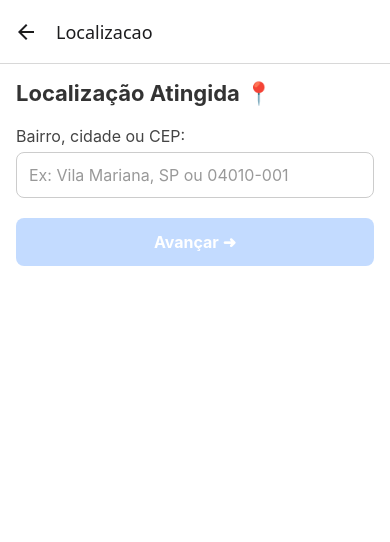
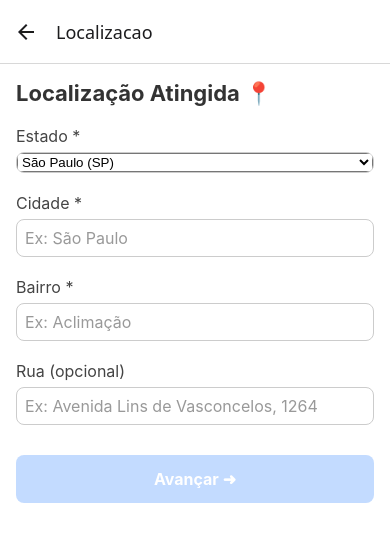
Before and after one commit to LuccaTamb/gs_mobile, a React Native app: screen /Localizacao in a window 390 px wide. Shown: the top 542 px of the page. Built offline with nearby package versions, Linux system fonts and the light colour scheme.

Commit message:
Separando campos de localização

```diff
--- a/src/screens/Localizacao.tsx
+++ b/src/screens/Localizacao.tsx
@@ -5,43 +5,107 @@ import {
     TextInput,
     TouchableOpacity,
     StyleSheet,
-    Alert
+    Alert,
+    Platform
 } from 'react-native';
+import { Picker } from '@react-native-picker/picker';
 import { useNavigation } from '@react-navigation/native';
 
 export default function Localizacao() {
-    const [local, setLocal] = useState('');
+    const [estado, setEstado] = useState('SP');
+    const [cidade, setCidade] = useState('');
+    const [bairro, setBairro] = useState('');
+    const [rua, setRua] = useState('');
+
     const navigation = useNavigation<any>();
 
     const irParaTempo = () => {
-        if (local.trim() === '') {
-            Alert.alert('Campo obrigatório', 'Por favor, informe a localização');
+        if (!cidade.trim() || !bairro.trim()) {
+            Alert.alert('Campos obrigatórios', 'Por favor, preencha pelo menos a cidade e o bairro');
             return;
         }
 
-        navigation.navigate('Tempo', { local });
+        const localCompleto = `${estado} - ${cidade.trim()} - ${bairro.trim()}` +
+                             (rua.trim() ? ` - ${rua.trim()}` : '');
+
+        navigation.navigate('Tempo', { local: localCompleto });
     };
 
     return (
         <View style={styles.container}>
             <Text style={styles.titulo}>Localização Atingida 📍</Text>
-            <Text style={styles.label}>Bairro, cidade ou CEP:</Text>
 
+            <Text style={styles.label}>Estado *</Text>
+            <View style={styles.pickerContainer}>
+                <Picker
+                    selectedValue={estado}
+                    onValueChange={(itemValue) => setEstado(itemValue)}
+                    style={styles.picker}
+                >
+                    <Picker.Item label="Acre (AC)"                value="AC" />
+                    <Picker.Item label="Alagoas (AL)"             value="AL" />
+                    <Picker.Item label="Amapá (AP)"               value="AP" />
+                    <Picker.Item label="Amazonas (AM)"            value="AM" />
+                    <Picker.Item label="Bahia (BA)"               value="BA" />
+                    <Picker.Item label="Ceará (CE)"               value="CE" />
+                    <Picker.Item label="Distrito Federal (DF)"    value="DF" />
+                    <Picker.Item label="Espírito Santo (ES)"      value="ES" />
+                    <Picker.Item label="Goiás (GO)"               value="GO" />
+                    <Picker.Item label="Maranhão (MA)"            value="MA" />
+                    <Picker.Item label="Mato Grosso (MT)"         value="MT" />
+                    <Picker.Item label="Mato Grosso do Sul (MS)"  value="MS" />
+                    <Picker.Item label="Minas Gerais (MG)"        value="MG" />
+                    <Picker.Item label="Pará (PA)"                value="PA" />
+                    <Picker.Item label="Paraíba (PB)"             value="PB" />
+                    <Picker.Item label="Paraná (PR)"              value="PR" />
+                    <Picker.Item label="Pernambuco (PE)"          value="PE" />
+                    <Picker.Item label="Piauí (PI)"               value="PI" />
+                    <Picker.Item label="Rio de Janeiro (RJ)"      value="RJ" />
+                    <Picker.Item label="Rio Grande do Norte (RN)" value="RN" />
+                    <Picker.Item label="Rio Grande do Sul (RS)"   value="RS" />
+                    <Picker.Item label="Rondônia (RO)"            value="RO" />
+                    <Picker.Item label="Roraima (RR)"             value="RR" />
+                    <Picker.Item label="Santa Catarina (SC)"      value="SC" />
+                    <Picker.Item label="São Paulo (SP)"           value="SP" />
+                    <Picker.Item label="Sergipe (SE)"             value="SE" />
+                    <Picker.Item label="Tocantins (TO)"           value="TO" />
+                </Picker>
+            </View>
+
+            <Text style={styles.label}>Cidade *</Text>
             <TextInput
                 style={styles.input}
-                value={local}
-                onChangeText={setLocal}
-                placeholder="Ex: Vila Mariana, SP ou 04010-001"
+                value={cidade}
+                onChangeText={setCidade}
+                placeholder="Ex: São Paulo"
+                placeholderTextColor="#999"
+            />
+
+            <Text style={styles.label}>Bairro *</Text>
+            <TextInput
+                style={styles.input}
+                value={bairro}
+                onChangeText={setBairro}
+                placeholder="Ex: Aclimação"
+                placeholderTextColor="#999"
+            />
+
+            <Text style={styles.label}>Rua (opcional)</Text>
+            <TextInput
+                style={styles.input}
+                value={rua}
+                onChangeText={setRua}
+                placeholder="Ex: Avenida Lins de Vasconcelos, 1264"
                 placeholderTextColor="#999"
             />
 
             <TouchableOpacity
                 style={[
                     styles.botao,
-                    local.trim() === '' && styles.botaoDesabilitado
+                    (!cidade.trim() || !bairro.trim()) && styles.botaoDesabilitado
                 ]}
                 onPress={irParaTempo}
-                disabled={local.trim() === ''}
+                disabled={!cidade.trim() || !bairro.trim()}
             >
                 <Text style={styles.botaoTexto}>Avançar ➜</Text>
             </TouchableOpacity>
@@ -70,16 +134,27 @@ const styles = StyleSheet.create({
         borderWidth: 1,
         borderColor: '#ccc',
         borderRadius: 8,
-        padding: 12,
+        padding: Platform.OS === 'ios' ? 12 : 8,
         marginBottom: 20,
         fontSize: 16,
         color: '#333',
+    },
+    pickerContainer: {
+        borderWidth: 1,
+        borderColor: '#ccc',
+        borderRadius: 8,
+        marginBottom: 20,
+        overflow: 'hidden',
+    },
+    picker: {
+        width: '100%',
     },
     botao: {
         backgroundColor: '#0077cc',
         padding: 14,
         borderRadius: 8,
         alignItems: 'center',
+        marginTop: 10,
     },
     botaoDesabilitado: {
         backgroundColor: '#aaccff',
```
